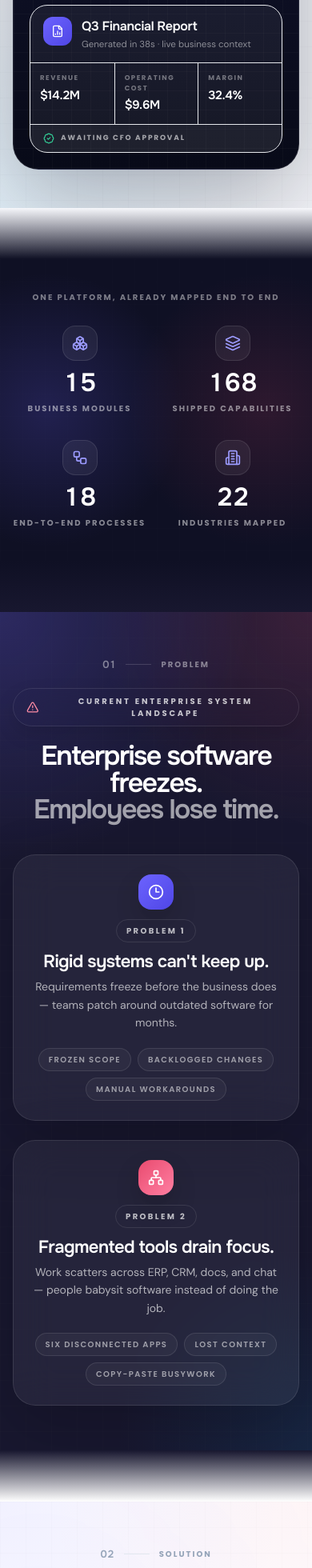
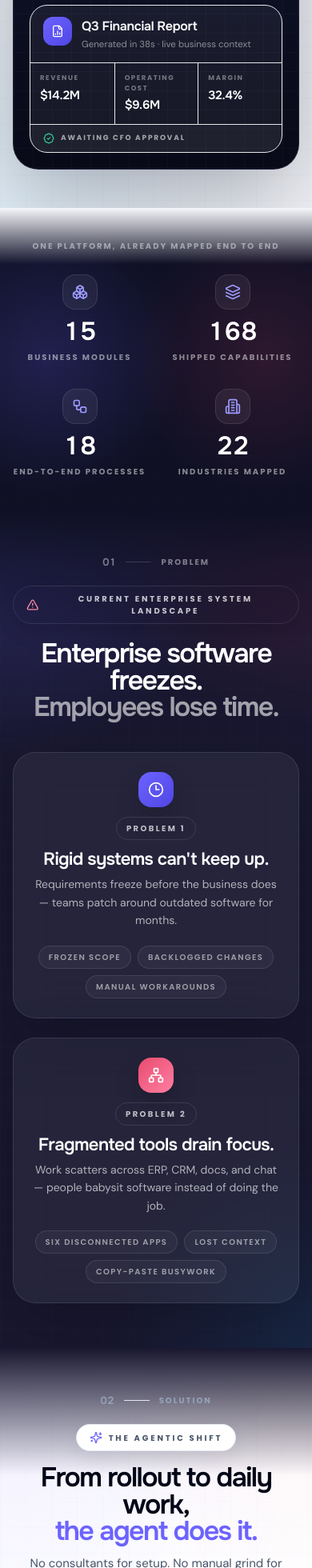
Before and after one commit to asadknow-hub/marketingwebsite, a Next.js app: page / in a window 390 px wide. Shown: the part 1126-3086 px from the top of the page at 80% size. Built offline with nearby package versions, Linux system fonts and the light colour scheme; a web font is replaced by a local one.

Commit message:
Replace flat seam blocks with in-section TopFade gradients, unify roadmap pills to single accent

```diff
--- a/app/page.tsx
+++ b/app/page.tsx
@@ -8,7 +8,6 @@ import PricingRedesign from "@/components/templates/finance-management-landing-p
 import FooterCtaRedesign from "@/components/templates/finance-management-landing-page-finsyc/homepage-redesign/cta";
 import HomeNav from "@/components/templates/finance-management-landing-page-finsyc/homepage-redesign/nav";
 import ProofBand from "@/components/templates/finance-management-landing-page-finsyc/homepage-redesign/proof";
-import { Seam } from "@/components/templates/finance-management-landing-page-finsyc/homepage-redesign/ui";
 import { GetInTouchModalProvider } from "@/components/site/GetInTouchModal";
 
 export default function Home() {
@@ -18,17 +17,11 @@ export default function Home() {
 
       <main className="min-h-screen bg-[#F6F7FB] text-slate-900">
         <HeroRedesign />
-        <Seam from="#F6F7FB" to="#0F1024" />
         <ProofBand />
-        <Seam from="#0F1024" to="#18172F" />
         <ProblemRedesign />
-        <Seam from="#18172F" to="#FFFFFF" />
         <SolutionRedesign />
-        <Seam from="#FFFFFF" to="#151428" />
         <ModulesRedesign />
-        <Seam from="#F6F7FB" to="#121325" />
         <PricingRedesign />
-        <Seam from="#121325" to="#F6F7FB" />
         <FooterCtaRedesign />
       </main>
     </GetInTouchModalProvider>
--- a/components/templates/finance-management-landing-page-finsyc/homepage-redesign/cta.tsx
+++ b/components/templates/finance-management-landing-page-finsyc/homepage-redesign/cta.tsx
@@ -3,7 +3,7 @@
 import { motion } from "framer-motion";
 import { ArrowUpRight, Layers, ShieldCheck, Sparkles, Workflow } from "lucide-react";
 import { useGetInTouchModal } from "@/components/site/GetInTouchModal";
-import { focusRing, type } from "./ui";
+import { focusRing, TopFade, type } from "./ui";
 
 interface NextStep {
   label: string;
@@ -85,6 +85,7 @@ export default function FooterCtaRedesign({ className }: { className?: string })
         <div className="absolute inset-0 bg-[linear-gradient(rgba(15,23,42,0.04)_1px,transparent_1px),linear-gradient(90deg,rgba(15,23,42,0.04)_1px,transparent_1px)] bg-[size:32px_32px] opacity-30" />
         <div className="absolute -left-24 top-10 h-72 w-72 rounded-full bg-[#6C63FF]/10 blur-[150px]" />
         <div className="absolute bottom-[-120px] right-[-100px] h-80 w-80 rounded-full bg-[#E94B6F]/8 blur-[160px]" />
+        <TopFade from="#121325" />
       </div>
 
       <div className="relative z-10 mx-auto max-w-[1440px] px-4 py-20 sm:px-6 sm:py-24 lg:px-[96px] lg:py-28">
--- a/components/templates/finance-management-landing-page-finsyc/homepage-redesign/pricing.tsx
+++ b/components/templates/finance-management-landing-page-finsyc/homepage-redesign/pricing.tsx
@@ -3,7 +3,7 @@
 import { motion } from "framer-motion";
 import { Check, Sparkles } from "lucide-react";
 import { featureModules } from "@/lib/data/featureModules";
-import { ChapterMark, type } from "./ui";
+import { ChapterMark, TopFade, type } from "./ui";
 
 interface PricingPlan {
   name: string;
@@ -160,6 +160,7 @@ export default function PricingRedesign({ className }: { className?: string }) {
         <div className="absolute inset-0 bg-[linear-gradient(rgba(255,255,255,0.03)_1px,transparent_1px),linear-gradient(90deg,rgba(255,255,255,0.03)_1px,transparent_1px)] bg-[size:32px_32px] opacity-20" />
         <div className="absolute -left-24 top-12 h-72 w-72 rounded-full bg-[#6C63FF]/16 blur-[150px]" />
         <div className="absolute right-[-120px] bottom-[-120px] h-80 w-80 rounded-full bg-[#E94B6F]/12 blur-[160px]" />
+        <TopFade from="#F6F7FB" />
       </div>
 
       <div className="relative z-10 mx-auto w-full max-w-[1440px] px-4 sm:px-6 lg:px-[96px]">
--- a/components/templates/finance-management-landing-page-finsyc/homepage-redesign/problem.tsx
+++ b/components/templates/finance-management-landing-page-finsyc/homepage-redesign/problem.tsx
@@ -3,7 +3,7 @@
 import { type ElementType } from "react";
 import { motion } from "framer-motion";
 import { AlertTriangle, Clock3, Network } from "lucide-react";
-import { ChapterMark, type } from "./ui";
+import { ChapterMark, TopFade, type } from "./ui";
 
 interface ProblemItem {
   label: string;
@@ -76,6 +76,7 @@ export default function ProblemRedesign() {
         <div className="absolute inset-0 bg-[linear-gradient(rgba(255,255,255,0.035)_1px,transparent_1px),linear-gradient(90deg,rgba(255,255,255,0.035)_1px,transparent_1px)] bg-[size:32px_32px] opacity-25" />
         <div className="absolute -left-24 top-10 h-72 w-72 rounded-full bg-[#6C63FF]/16 blur-[160px]" />
         <div className="absolute right-[-120px] bottom-[-120px] h-80 w-80 rounded-full bg-[#E94B6F]/12 blur-[160px]" />
+        <TopFade from="#0F1024" />
       </div>
 
       <div className="relative mx-auto w-full max-w-[1440px] px-4 sm:px-6 lg:px-[96px]">
--- a/components/templates/finance-management-landing-page-finsyc/homepage-redesign/proof.tsx
+++ b/components/templates/finance-management-landing-page-finsyc/homepage-redesign/proof.tsx
@@ -5,7 +5,7 @@ import { motion, useInView, useReducedMotion } from "framer-motion";
 import { Boxes, Building2, Layers, Workflow } from "lucide-react";
 import { featureModules } from "@/lib/data/featureModules";
 import { industries } from "@/lib/data/industries";
-import { type } from "./ui";
+import { TopFade, type } from "./ui";
 
 const totalModules = featureModules.length;
 const totalCapabilities = featureModules.reduce((sum, module) => sum + module.features.length, 0);
@@ -56,6 +56,7 @@ export default function ProofBand() {
       <div className="pointer-events-none absolute inset-0">
         <div className="absolute inset-0 bg-[radial-gradient(circle_at_15%_50%,rgba(108,99,255,0.20),transparent_45%),radial-gradient(circle_at_85%_50%,rgba(233,75,111,0.14),transparent_45%)]" />
         <div className="absolute inset-0 bg-[linear-gradient(rgba(255,255,255,0.025)_1px,transparent_1px),linear-gradient(90deg,rgba(255,255,255,0.025)_1px,transparent_1px)] bg-[size:28px_28px] opacity-30" />
+        <TopFade from="#F6F7FB" height={70} />
       </div>
 
       <div className="relative z-10 mx-auto w-full max-w-[1440px] px-4 py-10 sm:px-6 sm:py-12 lg:px-[96px]">
--- a/components/templates/finance-management-landing-page-finsyc/homepage-redesign/solution.tsx
+++ b/components/templates/finance-management-landing-page-finsyc/homepage-redesign/solution.tsx
@@ -3,7 +3,7 @@
 import { type ElementType } from "react";
 import { motion } from "framer-motion";
 import { Clock4, Settings2, Sparkles, UserX, Zap } from "lucide-react";
-import { ChapterMark, type } from "./ui";
+import { ChapterMark, TopFade, type } from "./ui";
 
 interface SolutionPhase {
   step: string;
@@ -96,6 +96,7 @@ export default function SolutionRedesign({ className }: { className?: string })
         <div className="absolute inset-0 bg-[linear-gradient(rgba(15,23,42,0.04)_1px,transparent_1px),linear-gradient(90deg,rgba(15,23,42,0.04)_1px,transparent_1px)] bg-[size:32px_32px] opacity-30" />
         <div className="absolute -left-24 top-10 h-72 w-72 rounded-full bg-[#6C63FF]/10 blur-[160px]" />
         <div className="absolute bottom-[-120px] right-[-100px] h-80 w-80 rounded-full bg-[#E94B6F]/8 blur-[160px]" />
+        <TopFade from="#18172F" />
       </div>
 
       <div className="relative z-10 mx-auto w-full max-w-[1100px] px-4 sm:px-6 lg:px-[64px]">
--- a/components/templates/finance-management-landing-page-finsyc/homepage-redesign/ui.tsx
+++ b/components/templates/finance-management-landing-page-finsyc/homepage-redesign/ui.tsx
@@ -130,11 +130,13 @@ export function ChapterMark({
   );
 }
 
-export function Seam({ from, to }: { from: string; to: string }) {
+export function TopFade({ from, height = 160 }: { from: string; height?: number }) {
   return (
-    <div aria-hidden className="relative h-16 w-full sm:h-20" style={{ backgroundColor: to }}>
-      <div className="absolute inset-0" style={{ background: `linear-gradient(180deg, ${from} 0%, ${to} 100%)` }} />
-    </div>
+    <div
+      aria-hidden
+      className="pointer-events-none absolute inset-x-0 top-0"
+      style={{ height, background: `linear-gradient(180deg, ${from} 0%, ${from}00 100%)` }}
+    />
   );
 }
 
```
Also changed, not shown: components/templates/finance-management-landing-page-finsyc/homepage-redesign/modules.tsx (+7 -18 lines).
